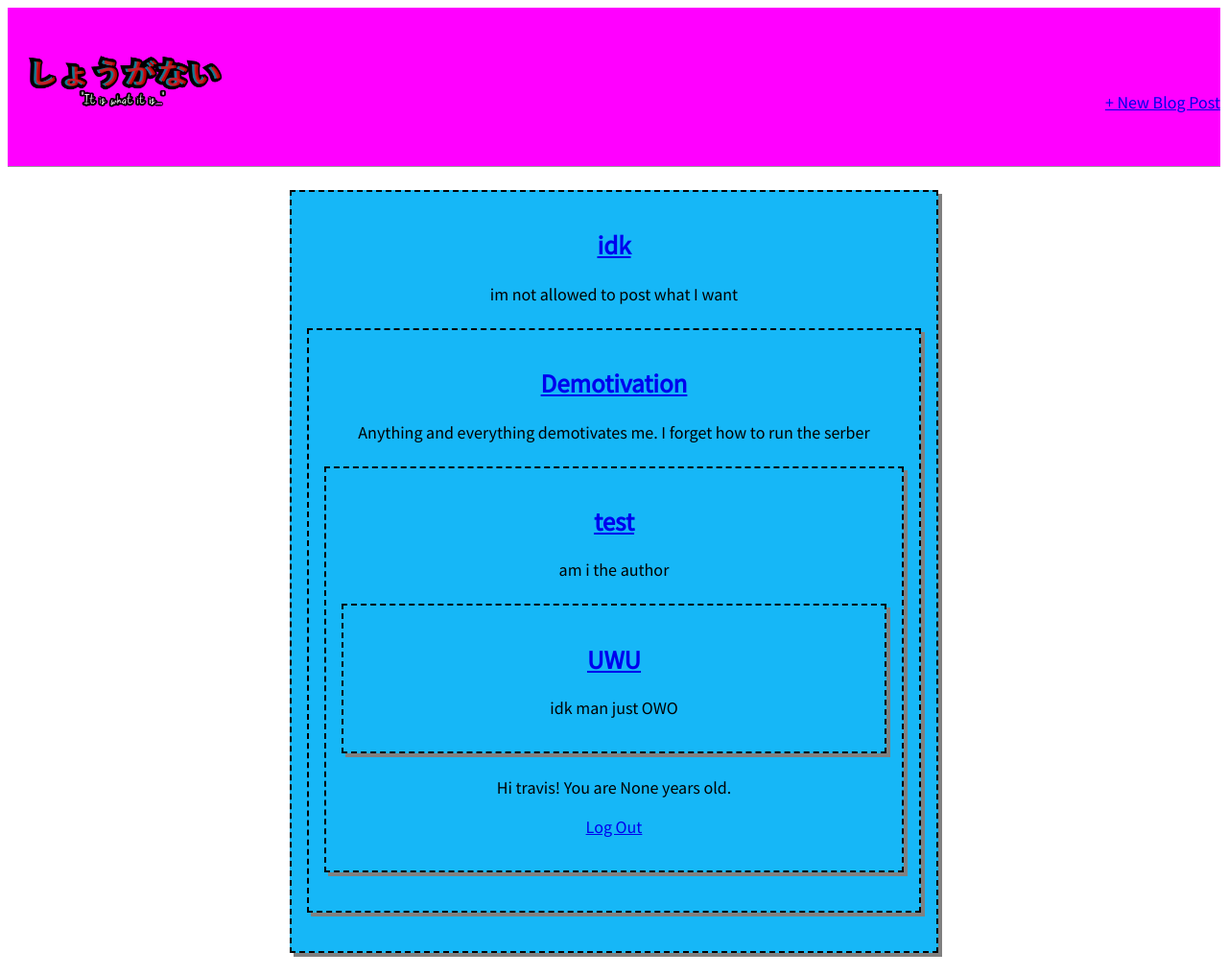
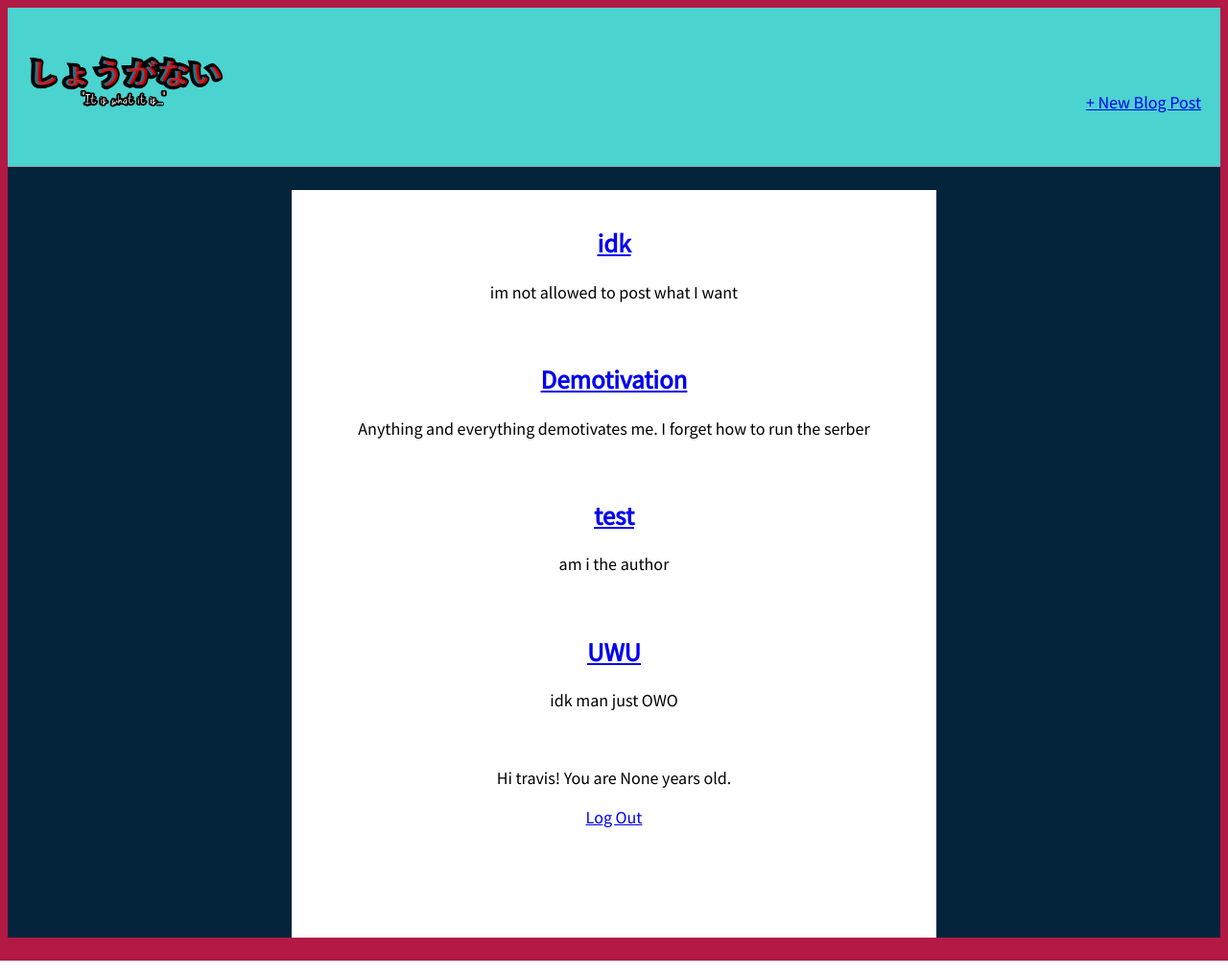
Before and after one commit to ecbishop1055/Shouganai, a Django app: page / in a window 1280 px wide. Shown: the whole page at 96% size. Run offline with Django 3.2, Linux system fonts and the light colour scheme; a user stored in the database is signed in; data comes from the database, SQL or seed files in the repository; both versions use the stored data as it was after the commit.

Commit message:
css stuff

```diff
--- a/static/css/base.css
+++ b/static/css/base.css
@@ -1,5 +1,7 @@
 
-
+html{
+    background-color: #B31945;
+}
 header h1 a{
     color: red;
     text-decoration: none;
@@ -8,15 +10,17 @@
     text-align: center;
     font-family: 'Source Sans Pro', sans-serif;
     font-size: 18px;
-    background-color: white;
+    background-color: #03243A;
 
 }
 
 header {
+    padding-left: .5px;
+    padding-right: 20px;
     border-bottom: 1px solid #999;
     margin-bottom: auto;
     display: flex;
-    background-color: magenta;
+    background-color:#4AD3CF;
     align-items: center;
 }
 
@@ -32,11 +36,10 @@
 .posts-entry {
     margin: 1.5rem auto;
     padding: 1rem;
-    border-style: dashed;
-    border-width: 2px;
     max-width: 40rem;
-    background-color: rgb(22, 183, 247);
-    box-shadow: 4px 4px grey;
+    background-color: white;
+    border: 1rem black;
+
 }
 
 .post-entry :hover{
```
Also changed, not shown: db.sqlite3.
